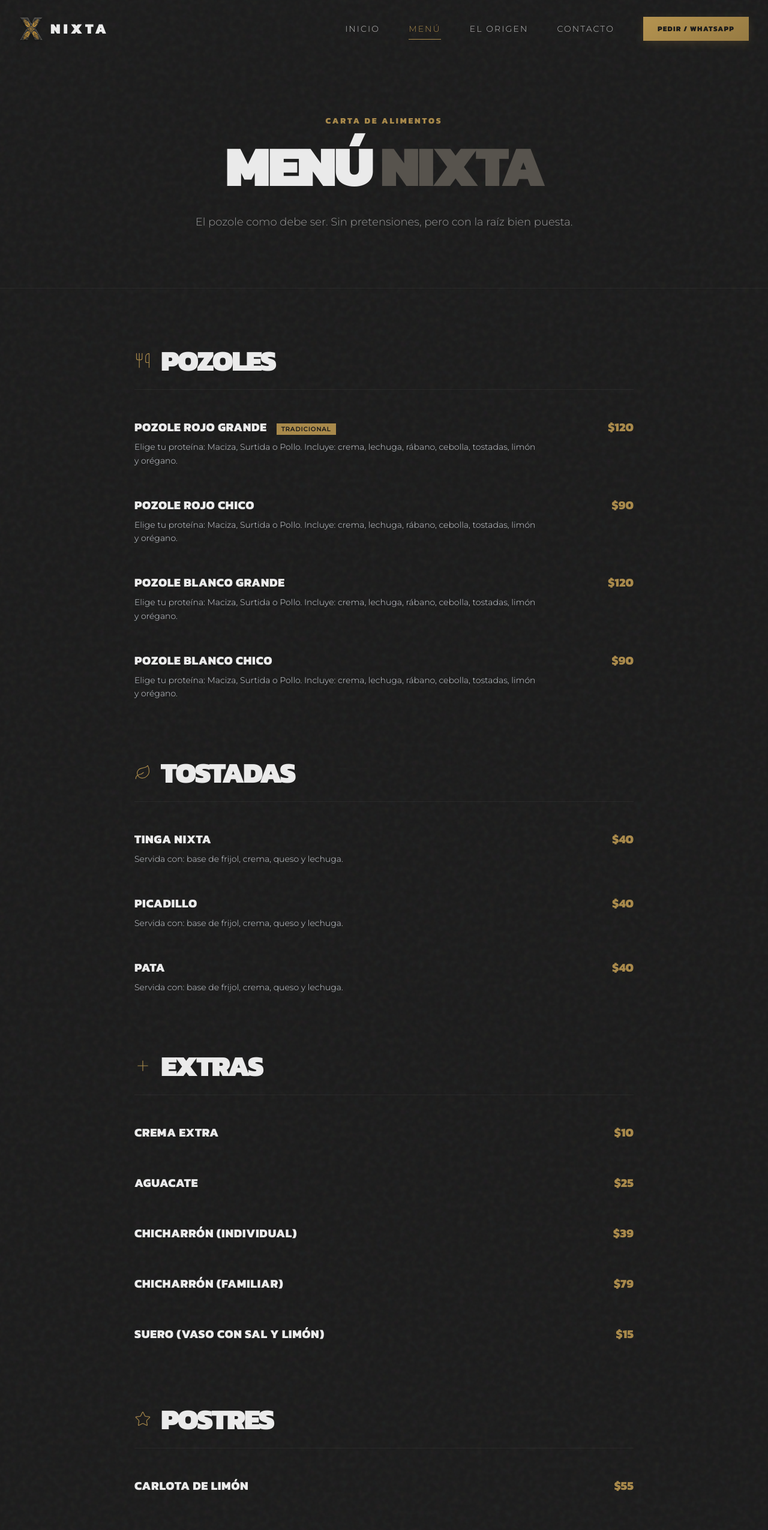
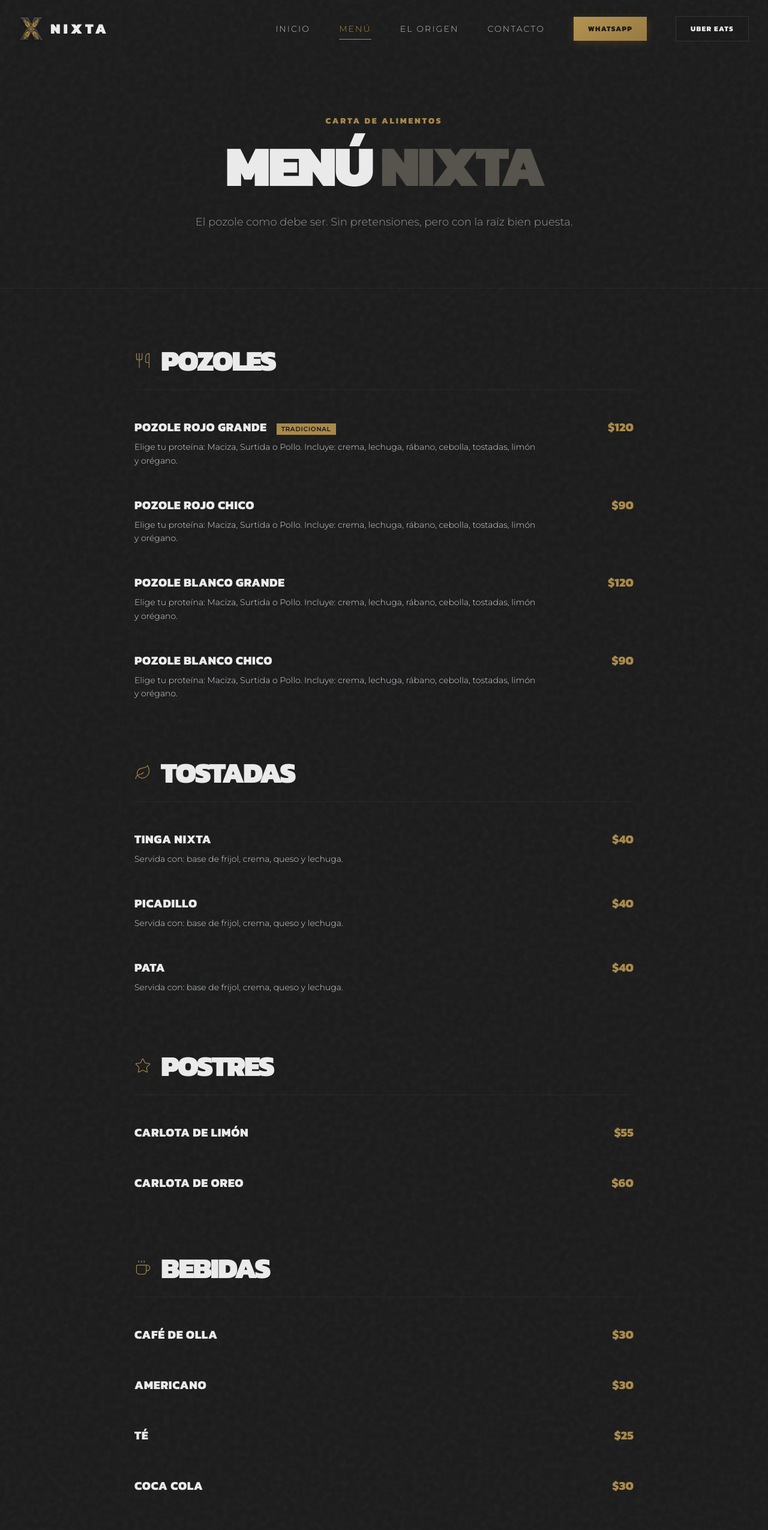
Before and after one commit to Eliazj/Eliazj.github.io, a React (Vite) app: page /menu in a window 1280 px wide. Shown: the top 2551 px of the page at 60% size. Built offline with nearby package versions, Linux system fonts and the light colour scheme.

Commit message:
Update Menu to remove Extras and move Suero to Bebidas. Add WhatsApp and Uber Eats Links to Header & Footer.

```diff
--- a/src/components/Footer.tsx
+++ b/src/components/Footer.tsx
@@ -1,4 +1,4 @@
-import { MapPin, Phone, Clock, Instagram, Facebook } from 'lucide-react';
+import { MapPin, Phone, Clock, Instagram, Facebook, Link as LinkIcon, Utensils } from 'lucide-react';
 
 export default function Footer() {
   return (
@@ -26,21 +26,32 @@
             <div className="space-y-4 text-bone/60 font-light text-sm">
               <p>Norte 90 5621, col. Gertrudis Sanchez II Secc.</p>
               <p>07839 G.A.M CDMX</p>
+              <p className="pt-2">
+                <a href="https://wa.me/527201878994" target="_blank" rel="noopener noreferrer" className="hover:text-bronze transition-colors flex items-center gap-2">
+                  <Phone size={16} /> WhatsApp: 7201878994
+                </a>
+              </p>
             </div>
           </div>
 
           {/* Social / Hours */}
           <div className="space-y-6">
-            <h3 className="font-display font-bold text-xs text-bronze uppercase tracking-[0.2em]">Horarios</h3>
+            <h3 className="font-display font-bold text-xs text-bronze uppercase tracking-[0.2em]">Redes y Horarios</h3>
             <div className="space-y-2 text-bone/60 font-light text-sm">
               <p>Jueves - Sábado: 18:00 - 23:00</p>
             </div>
-            <div className="flex gap-4 pt-2">
-              <a href="https://www.instagram.com/nixtacocinaderaiz/" target="_blank" rel="noopener noreferrer" className="text-bone/40 hover:text-bronze transition-colors">
+            <div className="flex flex-wrap gap-4 pt-2">
+              <a href="https://www.instagram.com/nixtacocinaderaiz/" target="_blank" rel="noopener noreferrer" className="text-bone/40 hover:text-bronze transition-colors" title="Instagram">
                 <Instagram size={20} strokeWidth={1.5} />
               </a>
-              <a href="https://www.facebook.com/Nixtacocinaderaiz" target="_blank" rel="noopener noreferrer" className="text-bone/40 hover:text-bronze transition-colors">
+              <a href="https://www.facebook.com/Nixtacocinaderaiz" target="_blank" rel="noopener noreferrer" className="text-bone/40 hover:text-bronze transition-colors" title="Facebook">
                 <Facebook size={20} strokeWidth={1.5} />
+              </a>
+              <a href="https://linktr.ee/NIXTAPOZOLE" target="_blank" rel="noopener noreferrer" className="text-bone/40 hover:text-bronze transition-colors" title="Linktree">
+                <LinkIcon size={20} strokeWidth={1.5} />
+              </a>
+              <a href="https://tinyurl.com/27s7ngcm" target="_blank" rel="noopener noreferrer" className="text-bone/40 hover:text-bronze transition-colors" title="Uber Eats">
+                <Utensils size={20} strokeWidth={1.5} />
               </a>
             </div>
           </div>
--- a/src/components/Navbar.tsx
+++ b/src/components/Navbar.tsx
@@ -1,6 +1,6 @@
 import { useState, useEffect } from 'react';
 import { Link, useLocation } from 'react-router-dom';
-import { Menu, X, Facebook, Instagram } from 'lucide-react';
+import { Menu, X, Facebook, Instagram, Phone, Utensils } from 'lucide-react';
 import { motion, AnimatePresence } from 'motion/react';
 
 export default function Navbar() {
@@ -52,12 +52,20 @@
                 {link.name}
               </Link>
             ))}
-            <Link
-              to="/menu"
+            <a
+              href="https://wa.me/527201878994"
+              target="_blank" rel="noopener noreferrer"
               className="btn-bronze text-stone-dark px-6 py-3 font-display font-bold text-xs uppercase tracking-widest hover:brightness-110 transition-all duration-300"
             >
-              Pedir / WhatsApp
-            </Link>
+              WhatsApp
+            </a>
+            <a
+              href="https://tinyurl.com/27s7ngcm"
+              target="_blank" rel="noopener noreferrer"
+              className="bg-stone-dark/50 border border-white/10 text-bone px-6 py-3 font-display font-bold text-xs uppercase tracking-widest hover:text-bronze transition-all duration-300"
+            >
+              Uber Eats
+            </a>
           </div>
 
           {/* Mobile Menu Button */}
@@ -96,6 +104,8 @@
               <div className="flex gap-8">
                 <a href="https://www.instagram.com/nixtacocinaderaiz/" target="_blank" rel="noopener noreferrer" className="text-bone/60 hover:text-bronze transition-colors"><Instagram size={24} /></a>
                 <a href="https://www.facebook.com/Nixtacocinaderaiz" target="_blank" rel="noopener noreferrer" className="text-bone/60 hover:text-bronze transition-colors"><Facebook size={24} /></a>
+                <a href="https://wa.me/527201878994" target="_blank" rel="noopener noreferrer" className="text-bone/60 hover:text-bronze transition-colors"><Phone size={24} /></a>
+                <a href="https://tinyurl.com/27s7ngcm" target="_blank" rel="noopener noreferrer" className="text-bone/60 hover:text-bronze transition-colors"><Utensils size={24} /></a>
               </div>
             </div>
           </motion.div>
--- a/src/pages/Menu.tsx
+++ b/src/pages/Menu.tsx
@@ -83,14 +83,6 @@
     }
   ];
 
-  const extras = [
-    { name: "Crema extra", price: "10" },
-    { name: "Aguacate", price: "25" },
-    { name: "Chicharrón (Individual)", price: "39" },
-    { name: "Chicharrón (Familiar)", price: "79" },
-    { name: "Suero (Vaso con sal y limón)", price: "15" },
-  ];
-
   const bebidas = [
     { name: "Café de olla", price: "30" },
     { name: "Americano", price: "30" },
@@ -101,6 +93,7 @@
     { name: "Agua mineral", price: "30" },
     { name: "Agua de Jamaica ½ litro", price: "25" },
     { name: "Agua de Jamaica 1 litro", price: "40" },
+    { name: "Suero (Vaso con sal y limón)", price: "15" },
   ];
 
   const postres = [
@@ -132,7 +125,6 @@
       <div className="max-w-4xl mx-auto px-4 sm:px-6 lg:px-8 py-24">
         <MenuSection title="Pozoles" icon={Utensils} items={pozoles} />
         <MenuSection title="Tostadas" icon={Leaf} items={tostadas} />
-        <MenuSection title="Extras" icon={Plus} items={extras} />
         <MenuSection title="Postres" icon={Star} items={postres} />
         <MenuSection title="Bebidas" icon={Coffee} items={bebidas} />
 
```
